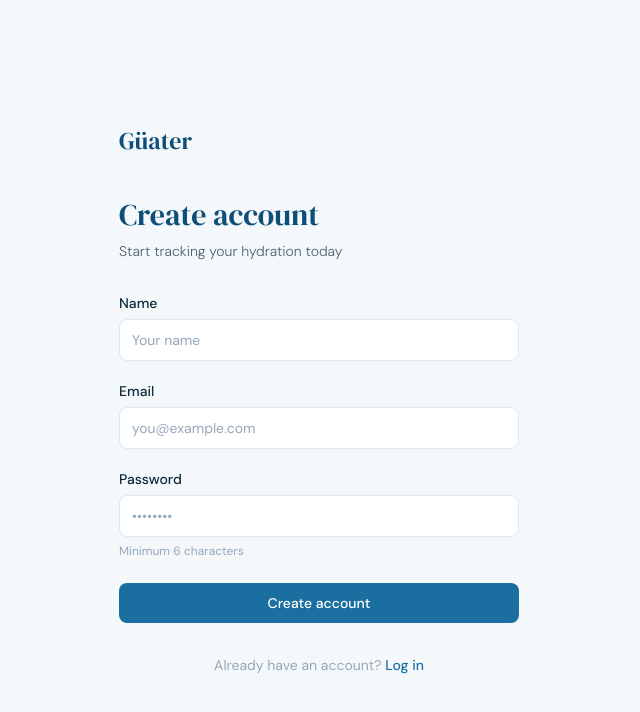
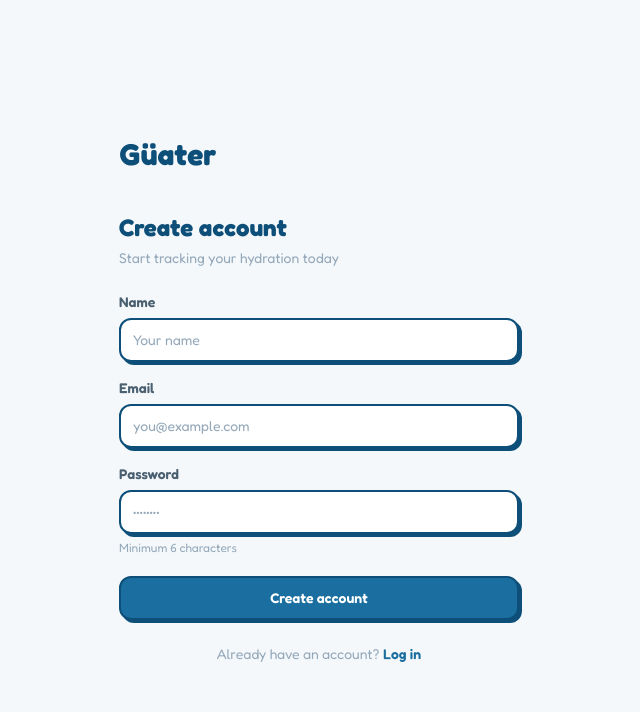
Before and after one commit to roznerx/guater, a Next.js app in the folder apps/web/: page /signup in a window 1280 px wide. Shown: the top 712 px of the page, without its empty margins (321-961 px from the left). Built offline with nearby package versions, Linux system fonts and the light colour scheme.

Commit message:
Added a new design

```diff
--- a/apps/web/src/app/(auth)/layout.tsx
+++ b/apps/web/src/app/(auth)/layout.tsx
@@ -7,7 +7,7 @@ export default function AuthLayout({
     <div className="min-h-screen flex items-center justify-center bg-surface">
       <div className="w-full max-w-md px-6 py-12">
         <div className="mb-10">
-          <span className="font-serif text-2xl text-blue-deep">Güater</span>
+          <span className="text-3xl font-bold text-blue-deep">Güater</span>
         </div>
         {children}
       </div>
--- a/apps/web/src/app/(auth)/login/page.tsx
+++ b/apps/web/src/app/(auth)/login/page.tsx
@@ -9,27 +9,24 @@ export default async function LoginPage({
   const { error } = await searchParams
 
   return (
-    <div className="flex flex-col gap-8">
+    <div className="flex flex-col gap-6">
 
-      {/* Header */}
       <div>
-        <h1 className="font-serif text-3xl text-blue-deep">Welcome back</h1>
-        <p className="text-text-secondary text-sm mt-2 font-light">
+        <h1 className="text-2xl font-bold text-blue-deep">Welcome back</h1>
+        <p className="text-text-muted text-sm mt-1">
           Log in to your Güater account
         </p>
       </div>
 
-      {/* Error */}
       {error && (
-        <div className="bg-red-50 border border-red-200 text-status-error text-sm px-4 py-3 rounded-lg">
+        <div className="border-2 border-status-error bg-white text-status-error text-sm px-4 py-3 rounded-xl">
           {decodeURIComponent(error)}
         </div>
       )}
 
-      {/* Form */}
-      <form action={login} className="flex flex-col gap-5">
+      <form action={login} className="flex flex-col gap-4">
         <div className="flex flex-col gap-1.5">
-          <label htmlFor="email" className="text-sm font-medium text-text-primary">
+          <label htmlFor="email" className="text-sm font-semibold text-text-secondary">
             Email
           </label>
           <input
@@ -38,12 +35,12 @@ export default async function LoginPage({
             type="email"
             required
             placeholder="you@example.com"
-            className="border border-border rounded-lg px-3 py-2.5 text-sm text-text-primary placeholder:text-text-muted outline-none focus:ring-2 focus:ring-blue-core focus:border-transparent bg-white transition-all"
+            className="border-2 border-blue-deep rounded-xl px-3 py-2.5 text-sm text-text-primary placeholder:text-text-muted outline-none bg-white shadow-[3px_3px_0_#0D4F78] focus:shadow-[1px_1px_0_#0D4F78] focus:translate-x-0.5 focus:translate-y-0.5 transition-all"
           />
         </div>
 
         <div className="flex flex-col gap-1.5">
-          <label htmlFor="password" className="text-sm font-medium text-text-primary">
+          <label htmlFor="password" className="text-sm font-semibold text-text-secondary">
             Password
           </label>
           <input
@@ -52,22 +49,21 @@ export default async function LoginPage({
             type="password"
             required
             placeholder="••••••••"
-            className="border border-border rounded-lg px-3 py-2.5 text-sm text-text-primary placeholder:text-text-muted outline-none focus:ring-2 focus:ring-blue-core focus:border-transparent bg-white transition-all"
+            className="border-2 border-blue-deep rounded-xl px-3 py-2.5 text-sm text-text-primary placeholder:text-text-muted outline-none bg-white shadow-[3px_3px_0_#0D4F78] focus:shadow-[1px_1px_0_#0D4F78] focus:translate-x-0.5 focus:translate-y-0.5 transition-all"
           />
         </div>
 
         <button
           type="submit"
-          className="bg-blue-core hover:bg-blue-deep text-white font-medium rounded-lg px-4 py-2.5 text-sm transition-colors mt-1"
+          className="bg-blue-core text-white font-semibold rounded-xl px-4 py-2.5 text-sm border-2 border-blue-deep shadow-[3px_3px_0_#0D4F78] hover:shadow-[1px_1px_0_#0D4F78] hover:translate-x-0.5 hover:translate-y-0.5 transition-all mt-1"
         >
           Log in
         </button>
       </form>
 
-      {/* Footer */}
       <p className="text-sm text-text-muted text-center">
-        Don`&apos;`t have an account?{' '}
-        <Link href="/signup" className="text-blue-core hover:text-blue-deep font-medium transition-colors">
+        Don&apos;t have an account?{' '}
+        <Link href="/signup" className="text-blue-core font-semibold hover:text-blue-deep transition-colors">
           Sign up
         </Link>
       </p>
--- a/apps/web/src/app/(auth)/signup/page.tsx
+++ b/apps/web/src/app/(auth)/signup/page.tsx
@@ -9,27 +9,24 @@ export default async function SignupPage({
   const { error } = await searchParams
 
   return (
-    <div className="flex flex-col gap-8">
+    <div className="flex flex-col gap-6">
 
-      {/* Header */}
       <div>
-        <h1 className="font-serif text-3xl text-blue-deep">Create account</h1>
-        <p className="text-text-secondary text-sm mt-2 font-light">
+        <h1 className="text-2xl font-bold text-blue-deep">Create account</h1>
+        <p className="text-text-muted text-sm mt-1">
           Start tracking your hydration today
         </p>
       </div>
 
-      {/* Error */}
       {error && (
-        <div className="bg-red-50 border border-red-200 text-status-error text-sm px-4 py-3 rounded-lg">
+        <div className="border-2 border-status-error bg-white text-status-error text-sm px-4 py-3 rounded-xl">
           {decodeURIComponent(error)}
         </div>
       )}
 
-      {/* Form */}
-      <form action={signup} className="flex flex-col gap-5">
+      <form action={signup} className="flex flex-col gap-4">
         <div className="flex flex-col gap-1.5">
-          <label htmlFor="display_name" className="text-sm font-medium text-text-primary">
+          <label htmlFor="display_name" className="text-sm font-semibold text-text-secondary">
             Name
           </label>
           <input
@@ -38,12 +35,12 @@ export default async function SignupPage({
             type="text"
             required
             placeholder="Your name"
-            className="border border-border rounded-lg px-3 py-2.5 text-sm text-text-primary placeholder:text-text-muted outline-none focus:ring-2 focus:ring-blue-core focus:border-transparent bg-white transition-all"
+            className="border-2 border-blue-deep rounded-xl px-3 py-2.5 text-sm text-text-primary placeholder:text-text-muted outline-none bg-white shadow-[3px_3px_0_#0D4F78] focus:shadow-[1px_1px_0_#0D4F78] focus:translate-x-0.5 focus:translate-y-0.5 transition-all"
           />
         </div>
 
         <div className="flex flex-col gap-1.5">
-          <label htmlFor="email" className="text-sm font-medium text-text-primary">
+          <label htmlFor="email" className="text-sm font-semibold text-text-secondary">
             Email
           </label>
           <input
@@ -52,12 +49,12 @@ export default async function SignupPage({
             type="email"
             required
             placeholder="you@example.com"
-            className="border border-border rounded-lg px-3 py-2.5 text-sm text-text-primary placeholder:text-text-muted outline-none focus:ring-2 focus:ring-blue-core focus:border-transparent bg-white transition-all"
+            className="border-2 border-blue-deep rounded-xl px-3 py-2.5 text-sm text-text-primary placeholder:text-text-muted outline-none bg-white shadow-[3px_3px_0_#0D4F78] focus:shadow-[1px_1px_0_#0D4F78] focus:translate-x-0.5 focus:translate-y-0.5 transition-all"
           />
         </div>
 
         <div className="flex flex-col gap-1.5">
-          <label htmlFor="password" className="text-sm font-medium text-text-primary">
+          <label htmlFor="password" className="text-sm font-semibold text-text-secondary">
             Password
           </label>
           <input
@@ -67,23 +64,22 @@ export default async function SignupPage({
             required
             minLength={6}
             placeholder="••••••••"
-            className="border border-border rounded-lg px-3 py-2.5 text-sm text-text-primary placeholder:text-text-muted outline-none focus:ring-2 focus:ring-blue-core focus:border-transparent bg-white transition-all"
+            className="border-2 border-blue-deep rounded-xl px-3 py-2.5 text-sm text-text-primary placeholder:text-text-muted outline-none bg-white shadow-[3px_3px_0_#0D4F78] focus:shadow-[1px_1px_0_#0D4F78] focus:translate-x-0.5 focus:translate-y-0.5 transition-all"
           />
           <span className="text-xs text-text-muted">Minimum 6 characters</span>
         </div>
 
         <button
           type="submit"
-          className="bg-blue-core hover:bg-blue-deep text-white font-medium rounded-lg px-4 py-2.5 text-sm transition-colors mt-1"
+          className="bg-blue-core text-white font-semibold rounded-xl px-4 py-2.5 text-sm border-2 border-blue-deep shadow-[3px_3px_0_#0D4F78] hover:shadow-[1px_1px_0_#0D4F78] hover:translate-x-0.5 hover:translate-y-0.5 transition-all mt-1"
         >
           Create account
         </button>
       </form>
 
-      {/* Footer */}
       <p className="text-sm text-text-muted text-center">
         Already have an account?{' '}
-        <Link href="/login" className="text-blue-core hover:text-blue-deep font-medium transition-colors">
+        <Link href="/login" className="text-blue-core font-semibold hover:text-blue-deep transition-colors">
           Log in
         </Link>
       </p>
--- a/apps/web/src/app/globals.css
+++ b/apps/web/src/app/globals.css
@@ -1,4 +1,4 @@
-@import url('https://fonts.googleapis.com/css2?family=DM+Sans:opsz,wght@9..40,300;9..40,400;9..40,500;9..40,600&family=DM+Serif+Display:ital@0;1&display=swap');
+@import url('https://fonts.googleapis.com/css2?family=Fredoka:wght@400;500;600;700&display=swap');
 
 @import "tailwindcss";
 
@@ -32,7 +32,14 @@
   --color-status-warning: #E8A230;
   --color-status-error:   #D95F5F;
 
-  /* Fonts */
-  --font-serif: 'DM Serif Display', Georgia, serif;
-  --font-sans:  'DM Sans', system-ui, sans-serif;
+  /* Font */
+  --font-sans: 'Fredoka', system-ui, sans-serif;
 }
+
+@layer base {
+  body {
+    background-color: #F4F8FB;
+    color: #0F2A3A;
+    font-family: 'Fredoka', system-ui, sans-serif;
+  }
+}
--- a/apps/web/src/app/page.tsx
+++ b/apps/web/src/app/page.tsx
@@ -1,3 +1,7 @@
 export default function DashboardPage() {
-  return <h1 className="text-2xl font-bold text-slate-800">Today</h1>
+  return (
+    <main className="min-h-screen bg-surface p-6">
+      <h1 className="text-2xl font-bold text-blue-deep">Today</h1>
+    </main>
+  )
 }
```
